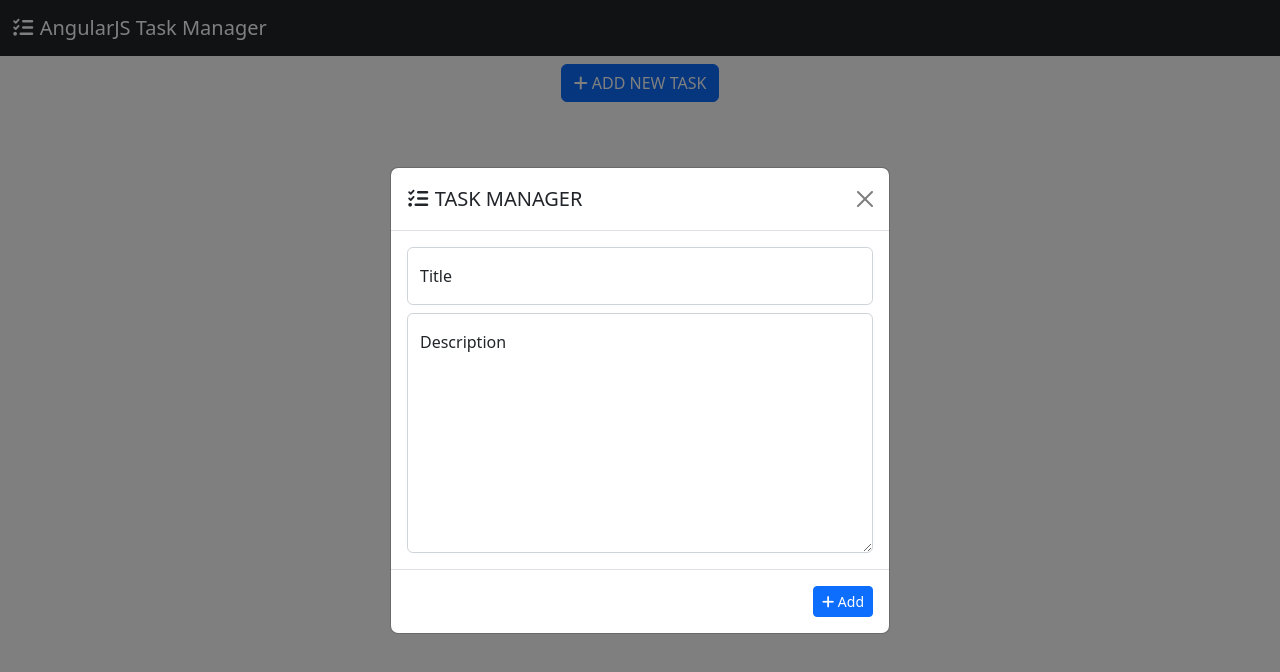
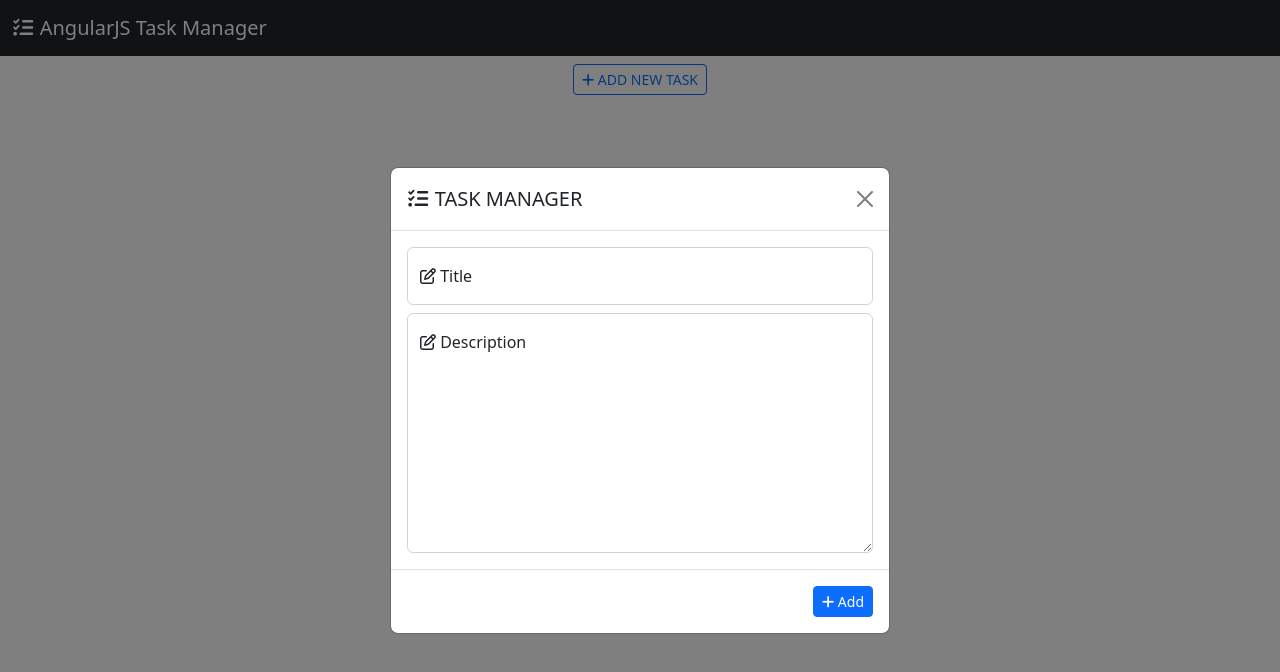
Before and after one commit to tanvirtanjum/BlogSite_Kovair_Training_AngularJS, a plain HTML site: page index.html in a window 1280 px wide. Both pictures are taken after a click on the button "ADD NEW TASK". Drawn offline with nearby package versions, Linux system fonts and the light colour scheme.

Commit message:
Update index.html

```diff
--- a/index.html
+++ b/index.html
@@ -4,7 +4,7 @@
     <meta charset="UTF-8">
     <meta http-equiv="X-UA-Compatible" content="IE=edge">
     <meta name="viewport" content="width=device-width, initial-scale=1.0">
-    <title>AngularJS</title>
+    <title>AngularJS | Task Manager</title>
 
     <script src="./assets/angularjs/angularjs.js"></script>
     <script src="./assets/jquery/jquery.js"></script>
@@ -33,7 +33,7 @@
 
         <div class="container-fluid" align="center">
             <!-- Button trigger modal -->
-            <button type="button" id="btnAddRequest" class="btn btn-primary" data-bs-toggle="modal" data-bs-target="#taskModal">
+            <button type="button" id="btnAddRequest" class="btn btn-sm btn-outline-primary" data-bs-toggle="modal" data-bs-target="#taskModal">
                 <i class="fa-solid fa-plus"></i> ADD NEW TASK
             </button>
         </div>
@@ -51,12 +51,12 @@
 
                     <div class="form-floating mb-2">
                         <input type="text" class="form-control" id="Title" placeholder="Title" ng-model="Title">
-                        <label for="Title">Title</label>
+                        <label for="Title"><i class="fa-regular fa-pen-to-square"></i> Title</label>
                     </div>
 
                     <div class="form-floating">
                         <textarea class="form-control" placeholder="Leave a comment here" id="Description" ng-model="Description" style="height: 30vh;"></textarea>
-                        <label for="Description">Description</label>
+                        <label for="Description"><i class="fa-regular fa-pen-to-square"></i> Description</label>
                     </div>
                 </div>
                 <div class="modal-footer">
```
